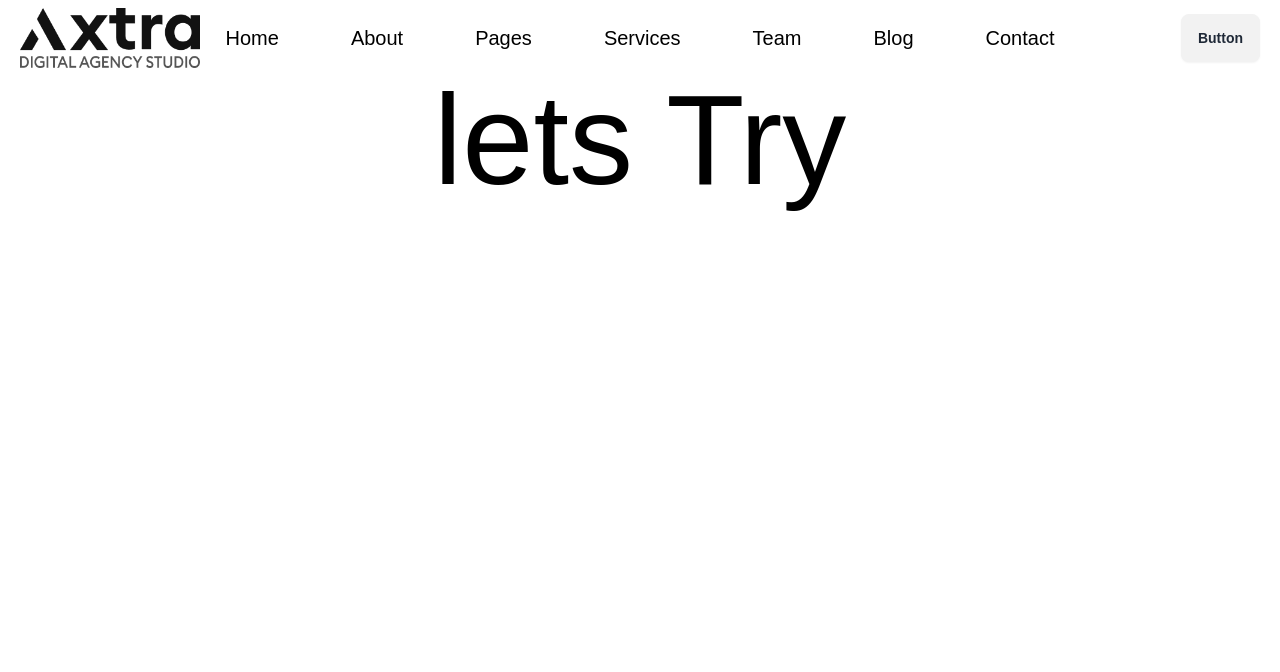
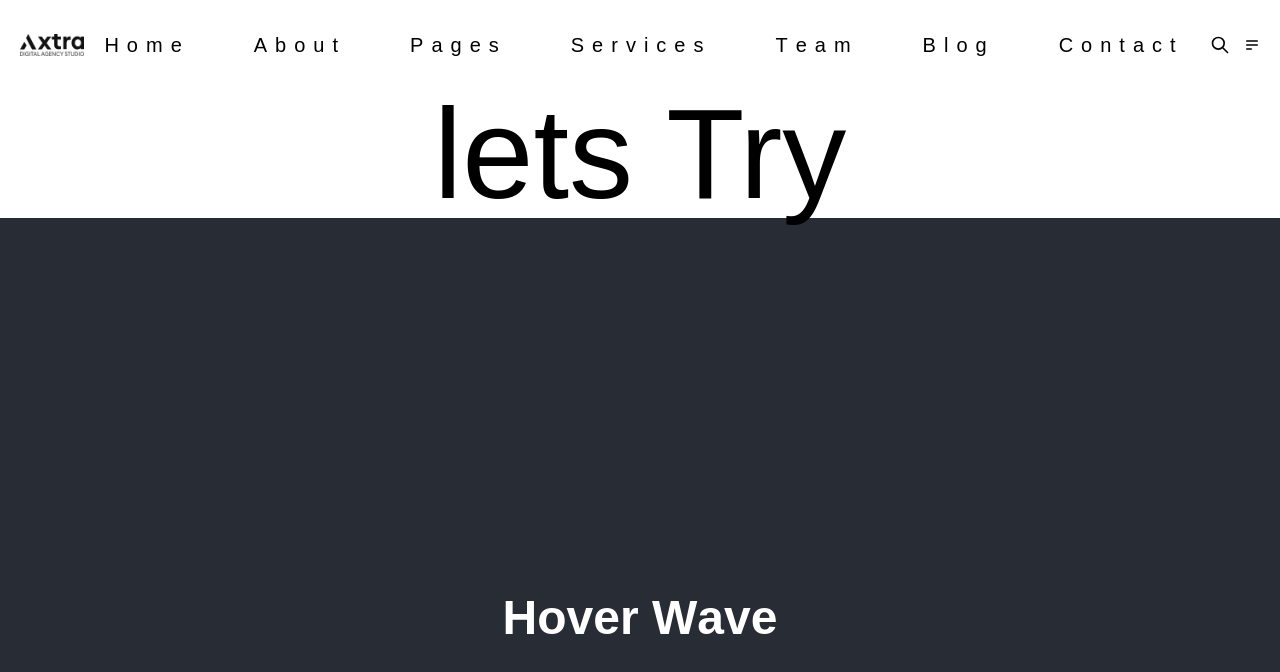
Before and after one commit to ILhankhondaker/axtra, a Next.js app: page / in a window 1280 px wide. Shown: the top 672 px of the page. Built offline with nearby package versions, Linux system fonts and the light colour scheme.

Commit message:
navbara animation with drawer done

```diff
--- /dev/null
+++ b/app/Components/Drawer.jsx
@@ -0,0 +1,62 @@
+import Image from "next/image";
+
+const Drawer = () => {
+  return (
+    <div className="drawer">
+      <input id="my-drawer" type="checkbox" className="drawer-toggle" />
+      <div className="drawer-content ">
+        {/* Page content here */}
+        <label htmlFor="my-drawer" className="drawer-button btn-lg">
+          <svg
+            xmlns="http://www.w3.org/2000/svg"
+            class="h-5 w-4 tex-9xl"
+            fill="none"
+            viewBox="0 0 24 24"
+            stroke="currentColor"
+          >
+            <path
+              stroke-linecap="round"
+              stroke-linejoin="round"
+              stroke-width="2"
+              d="M4 6h16M4 12h16M4 18h7"
+            />
+          </svg>
+        </label>
+      </div>
+      <div className="drawer-side">
+        <label
+          htmlFor="my-drawer"
+          aria-label="close sidebar"
+          className="drawer-overlay"
+        ></label>
+        <ul className="menu bg-base-200 text-base-content grid grid-cols-1 gap-y-48 content-center  min-h-full w-80 p-4">
+          {/* Sidebar content here */}
+          <Image
+            src="/site-logo-white.webp"
+            alt=" logo"
+            width={180}
+            height={38}
+          />
+
+          <li className="text-white text-xl font-bold">
+            <h6 className="font-black text-3xl text-white">Follow Us</h6>
+            <a className="link link-hover">Dribbble</a>
+            <a className="link link-hover">Behance</a>
+            <a className="link link-hover">Instagram</a>
+            <a className="link link-hover">Facebook</a>
+            <a className="link link-hover">Twitter</a>
+            <a className="link link-hover">YouTube</a>
+          </li>
+          <li className="text-white text-xl font-bold">
+            <a className="link link-hover">About</a>
+            <a className="link link-hover">contact</a>
+            <a className="link link-hover">Career</a>
+            <a className="link link-hover">blog</a>
+          </li>
+        </ul>
+      </div>
+    </div>
+  );
+};
+
+export default Drawer;
--- a/app/Components/NavBar.jsx
+++ b/app/Components/NavBar.jsx
@@ -1,52 +1,98 @@
+"use client";
+import { gsap } from "gsap";
+
 import Image from "next/image";
 import Link from "next/link";
+import Drawer from "./Drawer";
 const NavBar = () => {
+  //   const NavMenu = (
+  //     <>
+  //       <li>
+  //         <Link className=" hover:text-white " href="/">
+  //           Home
+  //         </Link>
+  //       </li>
+
+  //       <li>
+  //         {" "}
+  //         <Link className=" hover:text-white  " href="/">
+  //           About
+  //         </Link>
+  //       </li>
+  //       <li>
+  //         {" "}
+  //         <Link className=" hover:text-white  " href="/">
+  //           Pages
+  //         </Link>
+  //       </li>
+  //       <li>
+  //         {" "}
+  //         <Link className=" hover:text-white  " href="/">
+  //           Services
+  //         </Link>
+  //       </li>
+  //       <li>
+  //         {" "}
+  //         <Link className=" hover:text-white  " href="/">
+  //           Team
+  //         </Link>
+  //       </li>
+  //       <li>
+  //         {" "}
+  //         <Link className=" hover:text-white  " href="/">
+  //           Blog
+  //         </Link>
+  //       </li>
+  //       <li>
+  //         {" "}
+  //         <Link className=" hover:text-white  " href="/">
+  //           Contact
+  //         </Link>
+  //       </li>
+  //     </>
+  //   );
+
+  const handleMouseEnter = (event) => {
+    const spans = event.currentTarget.querySelectorAll("span");
+    gsap.to(spans, {
+      y: -10,
+      stagger: 0.05,
+      ease: "power3.out",
+      duration: 0.4,
+    });
+  };
+
+  const handleMouseLeave = (event) => {
+    const spans = event.currentTarget.querySelectorAll("span");
+    gsap.to(spans, {
+      y: 0,
+      stagger: 0.05,
+      ease: "power3.out",
+      duration: 0.4,
+    });
+  };
+
   const NavMenu = (
     <>
-      <li>
-        <Link className=" hover:text-white " href="/">
-          Home
-        </Link>
-      </li>
-
-      <li>
-        {" "}
-        <Link className=" hover:text-white  " href="/">
-          About
-        </Link>
-      </li>
-      <li>
-        {" "}
-        <Link className=" hover:text-white  " href="/">
-          Pages
-        </Link>
-      </li>
-      <li>
-        {" "}
-        <Link className=" hover:text-white  " href="/">
-          Services
-        </Link>
-      </li>
-      <li>
-        {" "}
-        <Link className=" hover:text-white  " href="/">
-          Team
-        </Link>
-      </li>
-      <li>
-        {" "}
-        <Link className=" hover:text-white  " href="/">
-          Blog
-        </Link>
-      </li>
-      <li>
-        {" "}
-        <Link className=" hover:text-white  " href="/">
-          Contact
-        </Link>
-      </li>
+      {["Home", "About", "Pages", "Services", "Team", "Blog", "Contact"].map(
+        (menuItem, index) => (
+          <li key={index}>
+            <Link
+              onMouseEnter={handleMouseEnter}
+              onMouseLeave={handleMouseLeave}
+              className=""
+              href="/"
+            >
+              {menuItem.split("").map((letter, idx) => (
+                <span key={idx}>{letter === " " ? "\u00A0" : letter}</span>
+              ))}
+            </Link>
+          </li>
+        )
+      )}
     </>
   );
+
   return (
     <div>
       <div className="navbar px-5">
@@ -55,7 +101,7 @@ const NavBar = () => {
             <div tabIndex={0} role="button" className="btn btn-ghost lg:hidden">
               <svg
                 xmlns="http://www.w3.org/2000/svg"
-                className="h-5 w-5"
+                className="h-5 w-5 "
                 fill="none"
                 viewBox="0 0 24 24"
                 stroke="currentColor"
@@ -71,6 +117,8 @@ const NavBar = () => {
             <ul
               tabIndex={0}
               className="menu menu-sm dropdown-content bg-base-100 rounded-box z-[1] mt-3 w-52 p-2 shadow"
+              onMouseEnter={handleMouseEnter}
+              onMouseLeave={handleMouseLeave}
             >
               {NavMenu}
             </ul>
@@ -82,8 +130,27 @@ const NavBar = () => {
             {NavMenu}
           </ul>
         </div>
-        <div className="navbar-end">
-          <a className="btn">Button</a>
+        <div className="navbar-end ">
+          <button className="btn btn-ghost btn-circle">
+            <svg
+              xmlns="http://www.w3.org/2000/svg"
+              className="h-5 w-5"
+              fill="none"
+              viewBox="0 0 24 24"
+              stroke="currentColor"
+            >
+              <path
+                strokeLinecap="round"
+                strokeLinejoin="round"
+                strokeWidth="2"
+                d="M21 21l-6-6m2-5a7 7 0 11-14 0 7 7 0 0114 0z"
+              />
+            </svg>
+          </button>
+          {/* <a className="btn">Button</a> */}
+          <div>
+            <Drawer />
+          </div>
         </div>
       </div>
     </div>
--- a/app/page.js
+++ b/app/page.js
@@ -1,10 +1,70 @@
+"use client";
+import { gsap } from "gsap";
+import { useRef } from "react";
 export default function Home() {
+  const textRef = useRef(null);
+
+  const handleMouseEnter = () => {
+    const letters = textRef.current.querySelectorAll("span");
+    gsap.to(letters, {
+      y: -10,
+      stagger: 0.05,
+      duration: 0.4,
+      ease: "power3.out",
+    });
+  };
+
+  const handleMouseLeave = () => {
+    const letters = textRef.current.querySelectorAll("span");
+    gsap.to(letters, {
+      y: 0,
+      stagger: 0.05,
+      duration: 0.4,
+      ease: "power3.out",
+    });
+  };
+
+  const text = "Hover Wave";
+
   return (
     <div className="">
       <h1 className="text-center text-9xl">lets Try</h1>
+      <div style={styles.container}>
+        <h1
+          ref={textRef}
+          style={styles.text}
+          onMouseEnter={handleMouseEnter}
+          onMouseLeave={handleMouseLeave}
+        >
+          {text.split("").map((letter, index) => (
+            <span key={index} style={styles.letter}>
+              {letter === " " ? "\u00A0" : letter}
+            </span>
+          ))}
+        </h1>
+      </div>
     </div>
   );
 }
+const styles = {
+  container: {
+    display: "flex",
+    justifyContent: "center",
+    alignItems: "center",
+    height: "100vh",
+    backgroundColor: "#282c34",
+  },
+  text: {
+    fontSize: "3rem",
+    fontWeight: "bold",
+    color: "#fff",
+    cursor: "pointer",
+    display: "inline-block",
+  },
+  letter: {
+    display: "inline-block",
+  },
+};
 
 {
   /* <Image
--- a/package.json
+++ b/package.json
@@ -9,6 +9,7 @@
     "lint": "next lint"
   },
   "dependencies": {
+    "gsap": "^3.12.5",
     "next": "15.1.2",
     "react": "^19.0.0",
     "react-dom": "^19.0.0"
```
Also changed, not shown: public/site-logo-white.webp (added), 1 other file (tests, documents, lock files or other folders).
